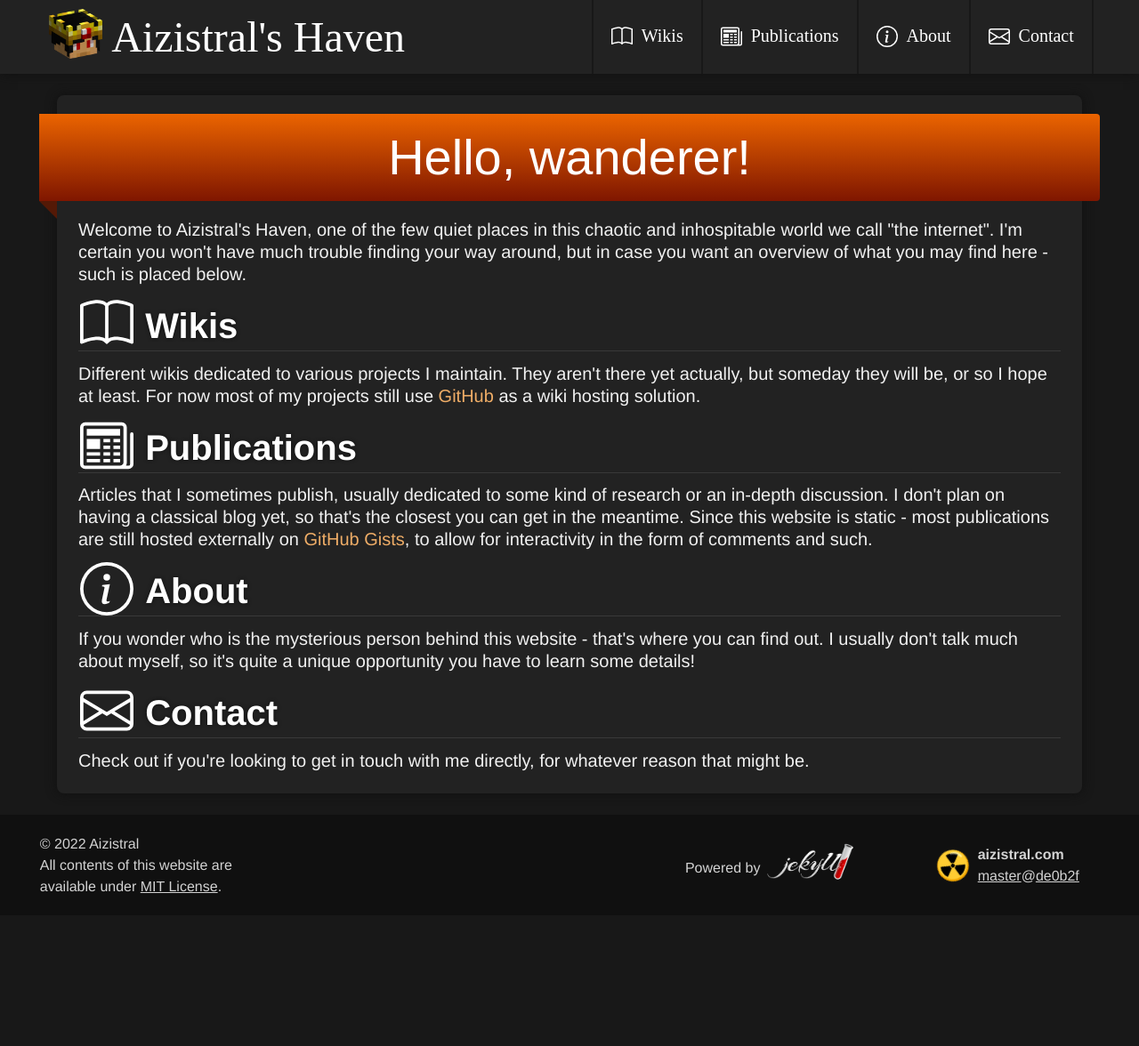
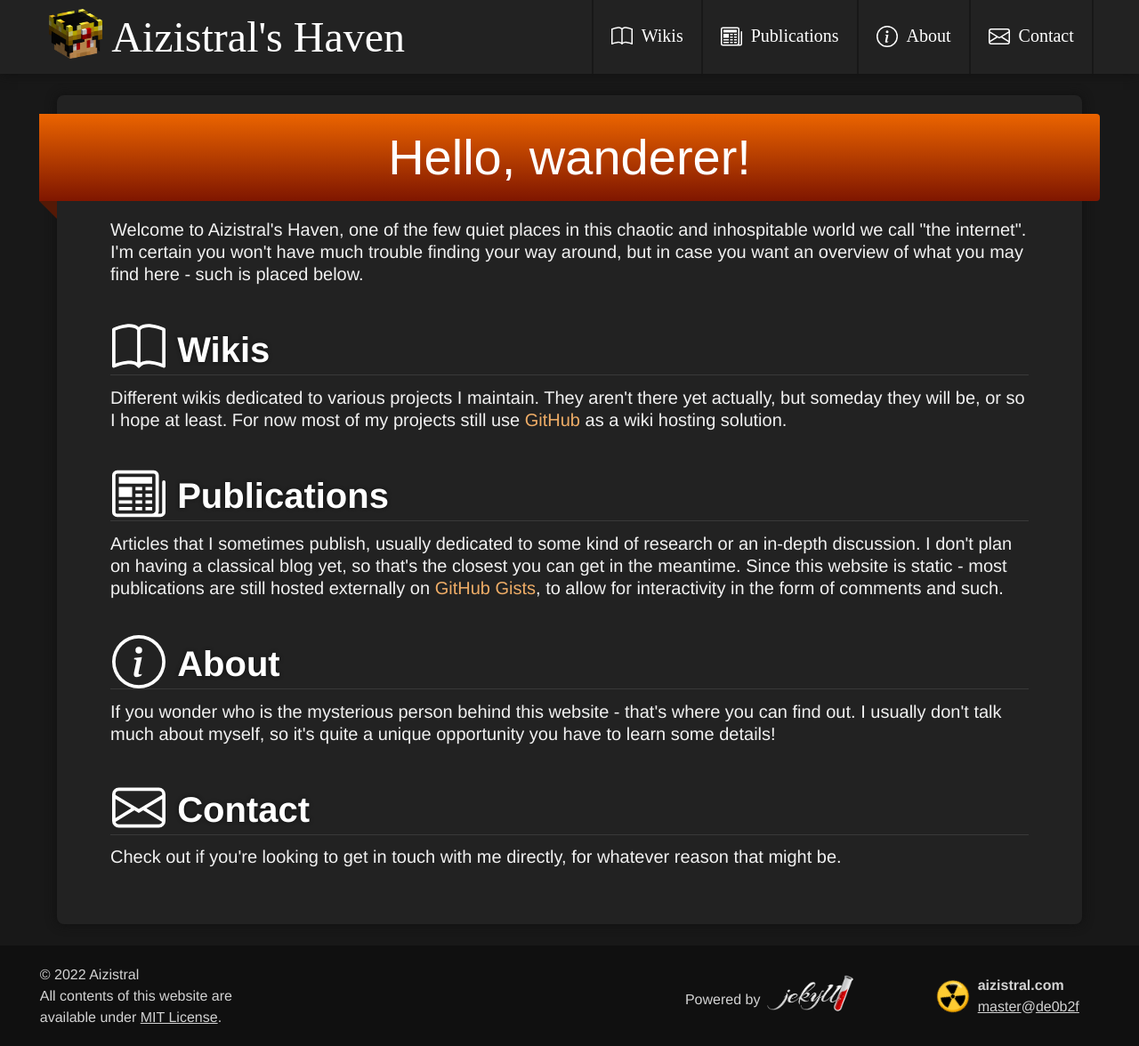
Before and after one commit to Aizistral-Studios/aizistral.com, a Jekyll site: the page built from index.html, in a window 1280 px wide. Shown: the whole page at 89% size. Built offline with Jekyll 4.4.1, drawn with Linux system fonts in a browser that asks for light colours; before the commit the page ends 1029 px from its top, so only the background shows below that.

Commit message:
Beatify home page a bit

```diff
--- a/_sass/layouts.scss
+++ b/_sass/layouts.scss
@@ -192,6 +192,11 @@ footer {
 
 // --- INDEX PAGE LAYOUT --- //
 
+.index-area {
+	padding-inline: 60px;
+	padding-bottom: 50px;
+}
+
 .index-title {
 	display: block;
 	text-align: center;
@@ -199,8 +204,8 @@ footer {
 	font-size: 3.5rem;
 	font-family: fantasy;
 	font-weight: normal;
-	margin-inline: calc(-1.5rem - 20px);
-	padding-inline: 1.5rem;
+	margin-inline: -80px;
+	padding-inline: 80px;
 	margin-top: 10px;
 	margin-bottom: 20px;
 	padding-block: 10px;
@@ -226,6 +231,7 @@ footer {
 .index-subtitle, .index-subtitle .link-with-icon-text {
 	text-decoration: none;
 	font-size: 2.5rem;
+	margin-top: 2.5rem;
 	text-shadow: 0px 0px 4px var(--CARD-SHADOW-COLOR);
 }
 
--- a/index.html
+++ b/index.html
@@ -5,7 +5,7 @@ description: Be there soon.
 ---
 
 <body>
-	<main>
+	<main class="index-area">
 		<div>
 			<h1 id="index-title" class="index-title">Hello, wanderer!</h1>
 			<p class="larger-text">Welcome to Aizistral's Haven, one of the few quiet places in this chaotic and inhospitable world we call "the internet". I'm certain you won't have much trouble finding your way around, but in case you want an overview of what you may find here - such is placed below.</p>
```
